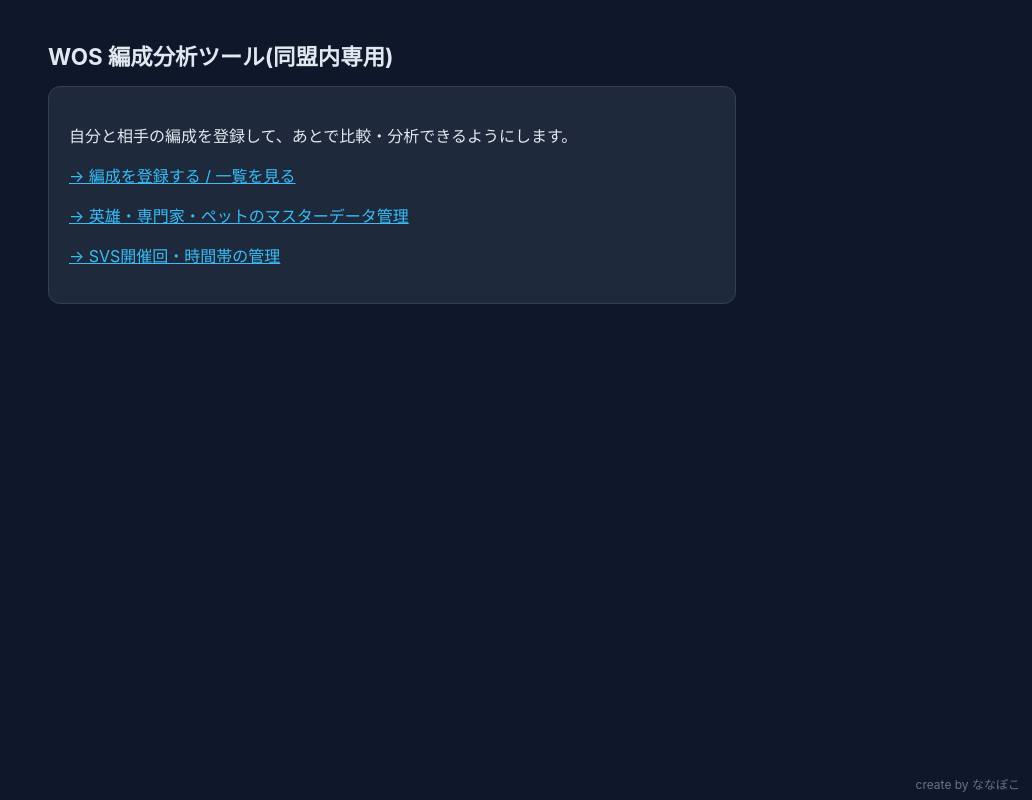
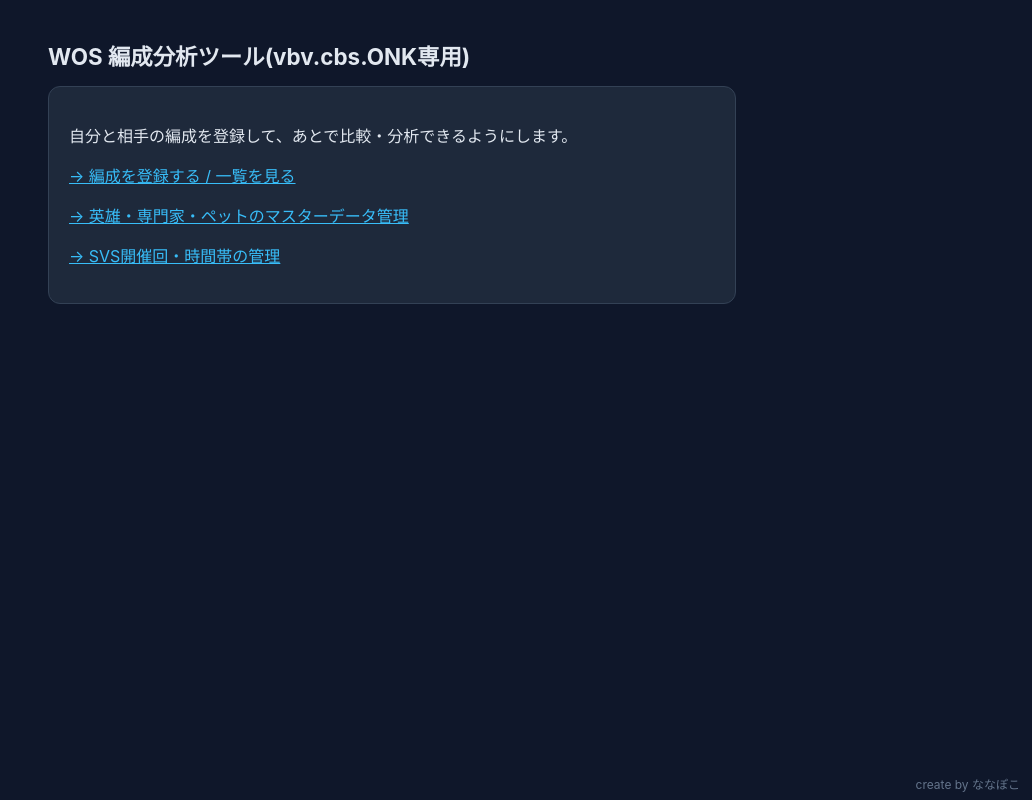
Before and after one commit to 4vp69hrn4m-del/wos-tool, a Next.js app: page / in a window 1280 px wide. Shown: the whole page, without its empty margins (248-1280 px from the left). Built offline with nearby package versions, Linux system fonts and the light colour scheme.

Commit message:
page.tsx を更新

```diff
--- a/app/page.tsx
+++ b/app/page.tsx
@@ -3,7 +3,7 @@ import Link from "next/link";
 export default function Home() {
   return (
     <div>
-      <h1>WOS 編成分析ツール(同盟内専用)</h1>
+      <h1>WOS 編成分析ツール(vbv.cbs.ONK専用)</h1>
       <div className="card">
         <p>自分と相手の編成を登録して、あとで比較・分析できるようにします。</p>
         <p>
```
